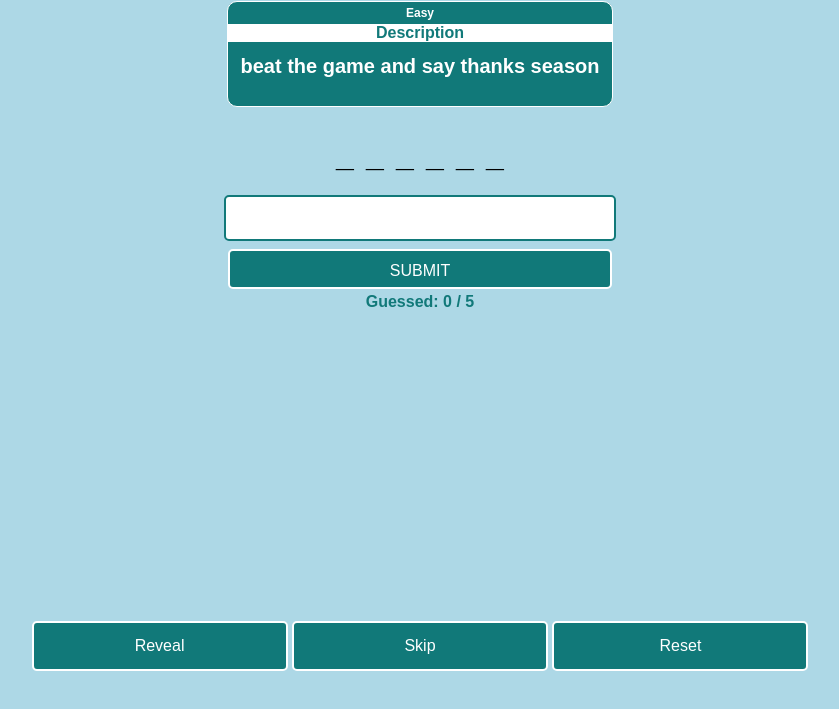
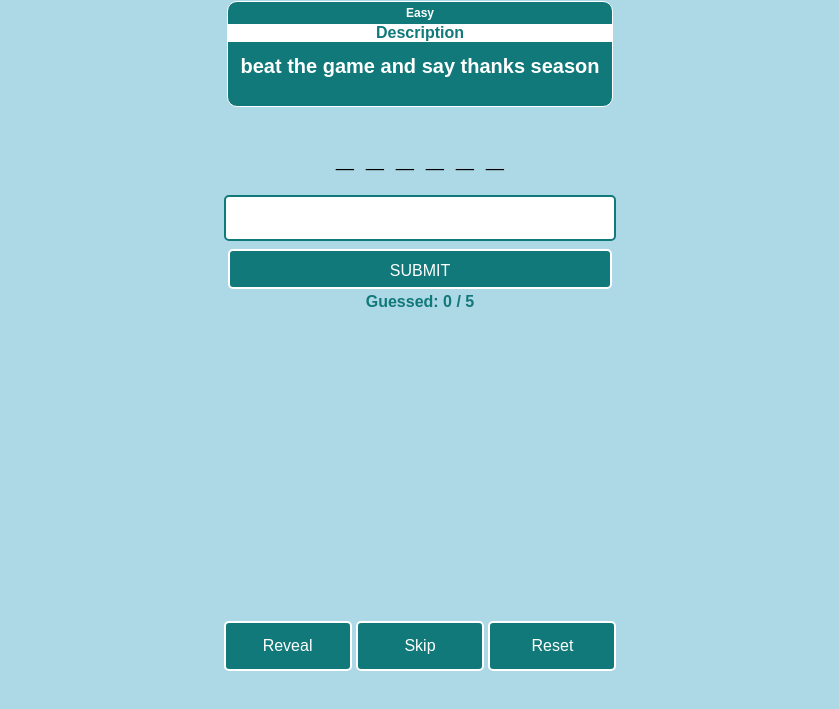
Before and after one commit to EasyLemonJuice/cryptic, a plain HTML site: page index.html in a window 1280 px wide. Shown: the part 83-792 px from the top of the page, without its empty margins (220-1059 px from the left). Drawn offline with Linux system fonts and the light colour scheme.

Commit message:
Update main.css

```diff
--- a/main.css
+++ b/main.css
@@ -4,16 +4,17 @@
     --accent:rgb()
 }
 
-body {
+body,html {
     margin: 0;
     font-family: Arial, sans-serif;
     padding:0;
     background-color: var(--main-color);
     user-select: none;
+    overflow: hidden;
 }
 
 button {
-    width:20%;
+    width:10vw;
     height:50px;
     padding: 10px;
     font-size: 16px;
```
